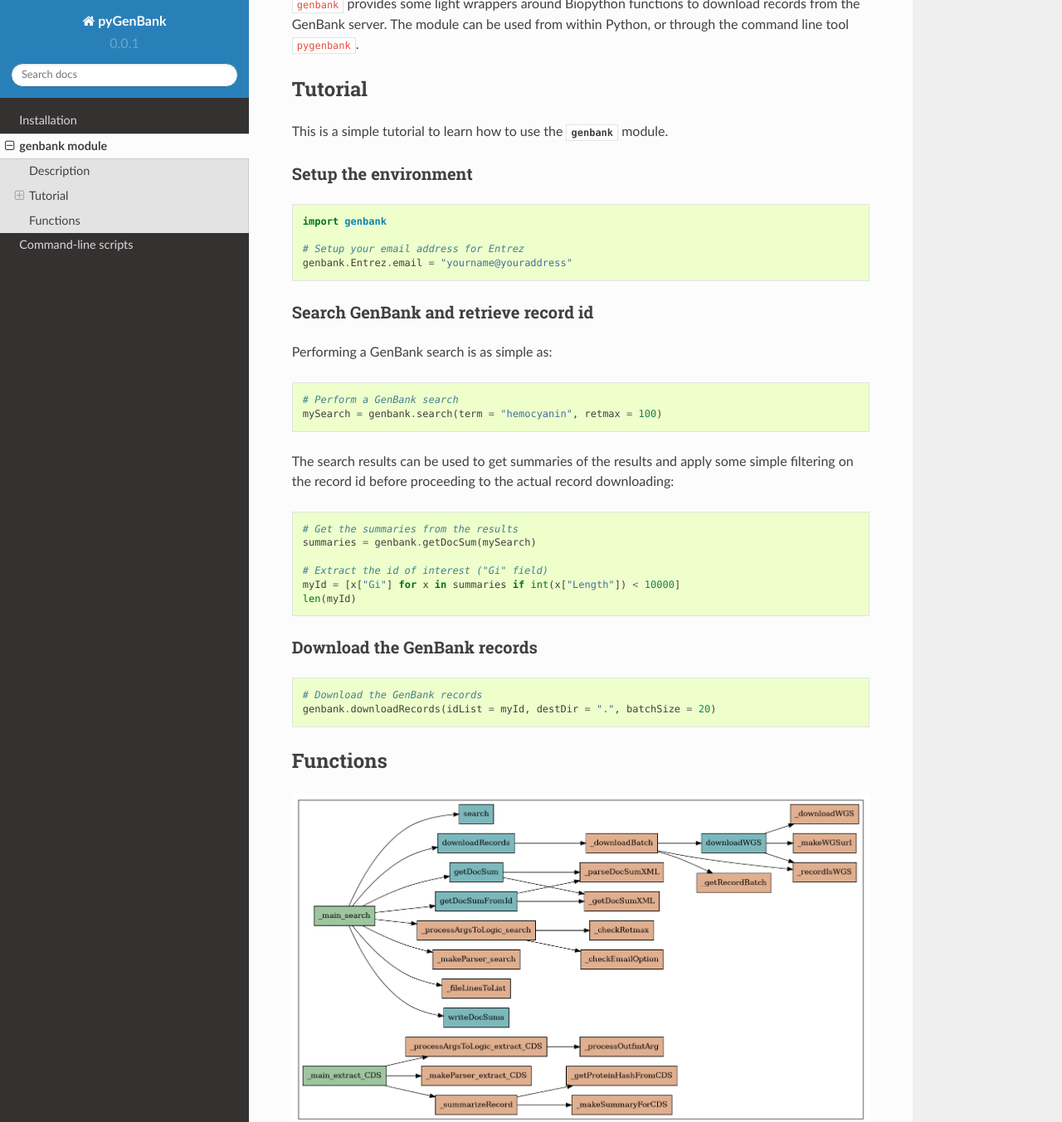
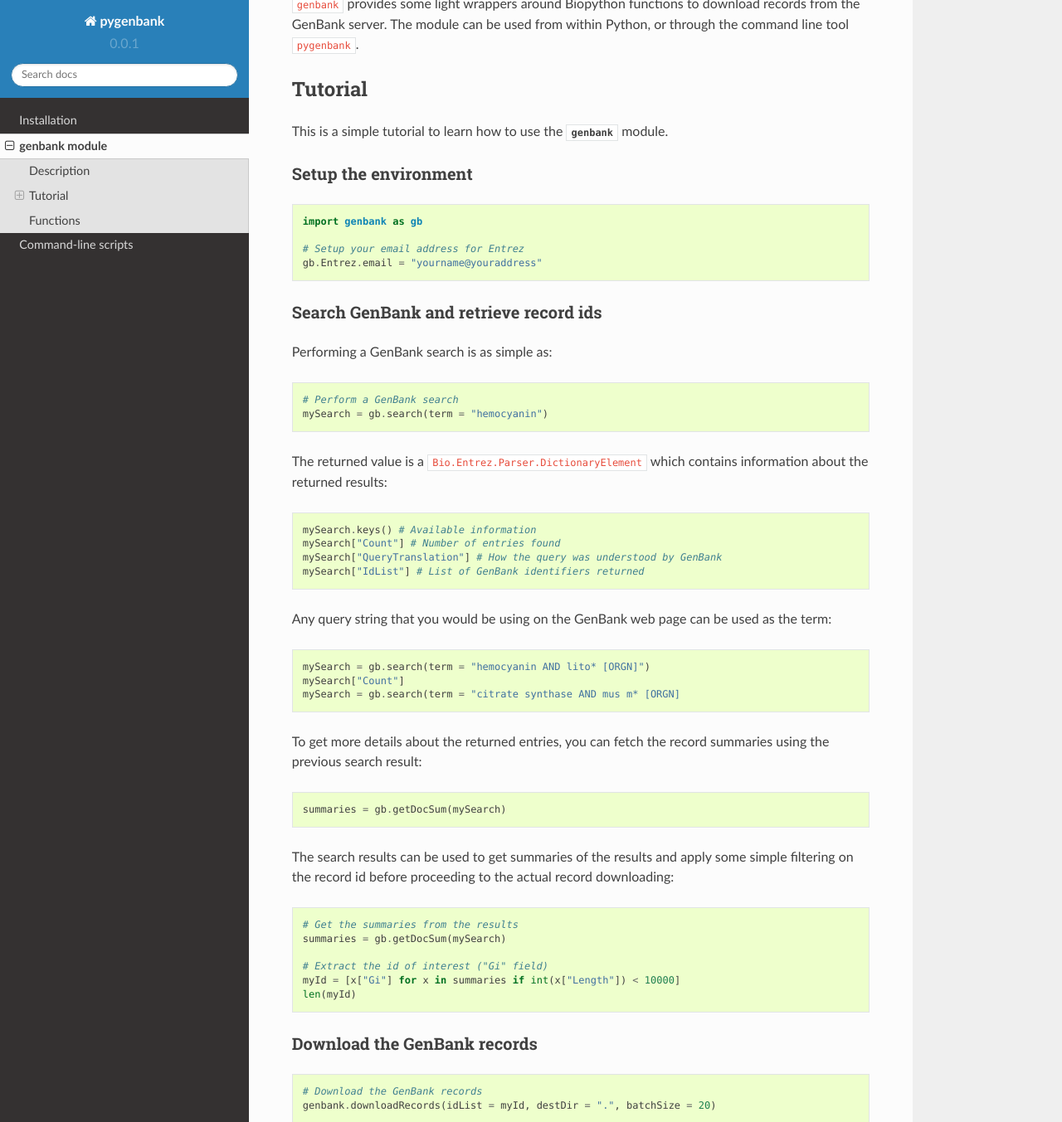
Before and after one commit to mdjbru-forge/pygenbank, a Sphinx documentation site: the page built from docs/genbank.rst, in a window 1280 px wide and 1400 px high, scrolled down 223 px, cut to the strip 0-1353 px from the top of the window. Shown: the whole strip at 83% size. Built offline with Sphinx 7.4.7 and the Read the Docs theme 2.0.0, drawn with Linux system fonts in a browser that asks for light colours.

```diff
--- a/README.rst
+++ b/README.rst
@@ -29,7 +29,7 @@ and from Python::
 
 **To remove the module and the command line tools**, type::
 
-  sudo pip uninstall pyGenBank
+  sudo pip uninstall pygenbank
 
 Documentation
 =============
--- a/docs/conf.py
+++ b/docs/conf.py
@@ -1,6 +1,6 @@
 # -*- coding: utf-8 -*-
 #
-# pyGenBank documentation build configuration file, created by
+# pygenbank documentation build configuration file, created by
 # sphinx-quickstart on Tue May  5 15:37:59 2015.
 #
 # This file is execfile()d with the current directory set to its
@@ -55,7 +55,7 @@ source_suffix = '.rst'
 master_doc = 'index'
 
 # General information about the project.
-project = u'pyGenBank'
+project = u'pygenbank'
 copyright = u'2015, Matthieu Bruneaux'
 author = u'Matthieu Bruneaux'
 
@@ -210,7 +210,7 @@ html_static_path = ['_static']
 #html_search_scorer = 'scorer.js'
 
 # Output file base name for HTML help builder.
-htmlhelp_basename = 'pyGenBankdoc'
+htmlhelp_basename = 'pygenbankdoc'
 
 # -- Options for LaTeX output ---------------------------------------------
 
@@ -232,7 +232,7 @@ latex_elements = {
 # (source start file, target name, title,
 #  author, documentclass [howto, manual, or own class]).
 latex_documents = [
-  (master_doc, 'pyGenBank.tex', u'pyGenBank Documentation',
+  (master_doc, 'pygenbank.tex', u'pygenbank Documentation',
    u'Matthieu Bruneaux', 'manual'),
 ]
 
@@ -262,7 +262,7 @@ latex_documents = [
 # One entry per manual page. List of tuples
 # (source start file, name, description, authors, manual section).
 man_pages = [
-    (master_doc, 'pygenbank', u'pyGenBank Documentation',
+    (master_doc, 'pygenbank', u'pygenbank Documentation',
      [author], 1)
 ]
 
@@ -276,8 +276,8 @@ man_pages = [
 # (source start file, target name, title, author,
 #  dir menu entry, description, category)
 texinfo_documents = [
-  (master_doc, 'pyGenBank', u'pyGenBank Documentation',
-   author, 'pyGenBank', 'One line description of project.',
+  (master_doc, 'pygenbank', u'pygenbank Documentation',
+   author, 'pygenbank', 'One line description of project.',
    'Miscellaneous'),
 ]
 
--- a/docs/genbank.rst
+++ b/docs/genbank.rst
@@ -18,26 +18,46 @@ Setup the environment
 
 ::
 
-   import genbank
+   import genbank as gb
 
    # Setup your email address for Entrez
-   genbank.Entrez.email = "yourname@youraddress"
+   gb.Entrez.email = "yourname@youraddress"
 
 
-Search GenBank and retrieve record id
-*************************************
+Search GenBank and retrieve record ids
+**************************************
 
 Performing a GenBank search is as simple as::
 
    # Perform a GenBank search
-   mySearch = genbank.search(term = "hemocyanin", retmax = 100)
+   mySearch = gb.search(term = "hemocyanin")
+
+The returned value is a ``Bio.Entrez.Parser.DictionaryElement`` which contains
+information about the returned results::
+
+  mySearch.keys() # Available information
+  mySearch["Count"] # Number of entries found
+  mySearch["QueryTranslation"] # How the query was understood by GenBank
+  mySearch["IdList"] # List of GenBank identifiers returned
+
+Any query string that you would be using on the GenBank web page can be used
+as the term::
+
+  mySearch = gb.search(term = "hemocyanin AND lito* [ORGN]")
+  mySearch["Count"]
+  mySearch = gb.search(term = "citrate synthase AND mus m* [ORGN]
+
+To get more details about the returned entries, you can fetch the record
+summaries using the previous search result::
+
+  summaries = gb.getDocSum(mySearch)
 
 The search results can be used to get summaries of the results and apply some
 simple filtering on the record id before proceeding to the actual record
 downloading::
 
    # Get the summaries from the results
-   summaries = genbank.getDocSum(mySearch)
+   summaries = gb.getDocSum(mySearch)
 
    # Extract the id of interest ("Gi" field)
    myId = [x["Gi"] for x in summaries if int(x["Length"]) < 10000]
--- a/setup.py
+++ b/setup.py
@@ -5,7 +5,7 @@
 
 from setuptools import setup
 
-setup(name = "pyGenBank",
+setup(name = "pygenbank",
       version = "0.0.1",
       py_modules = ["genbank"],
       entry_points = {
```
